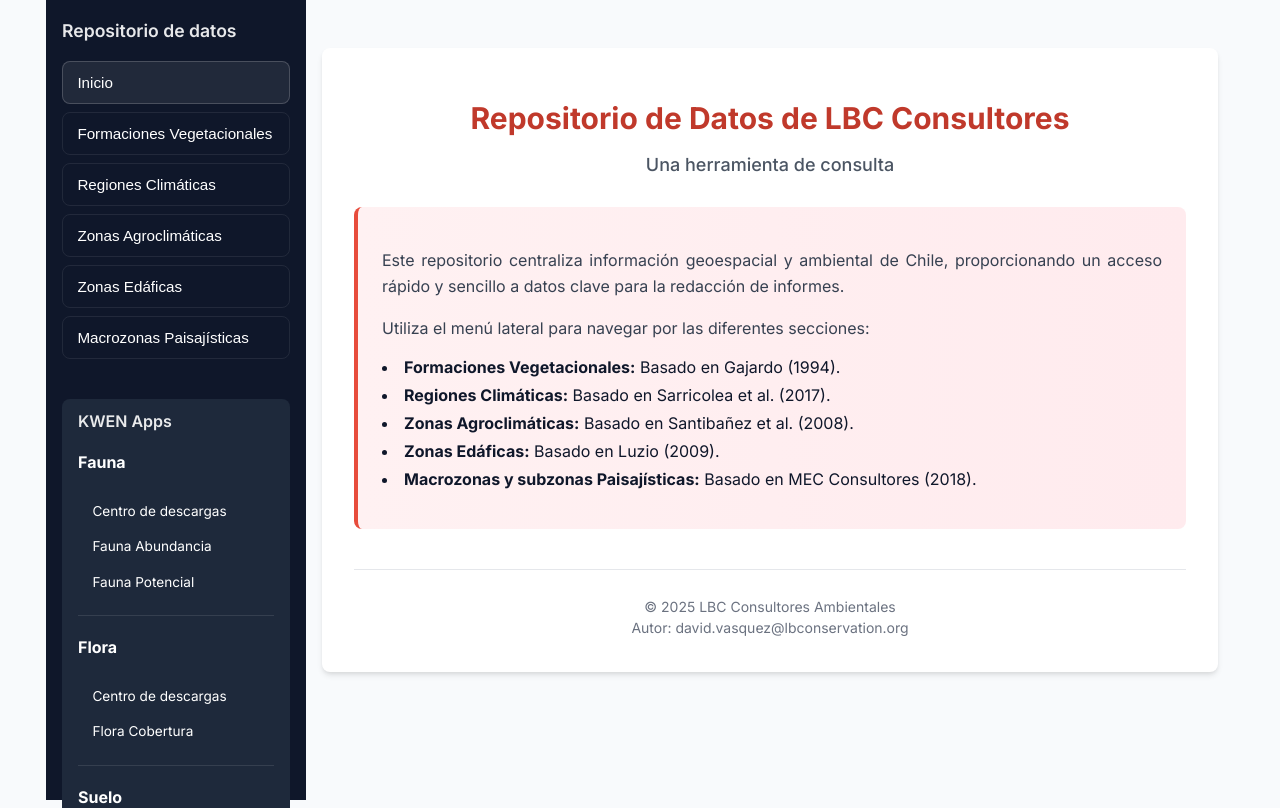
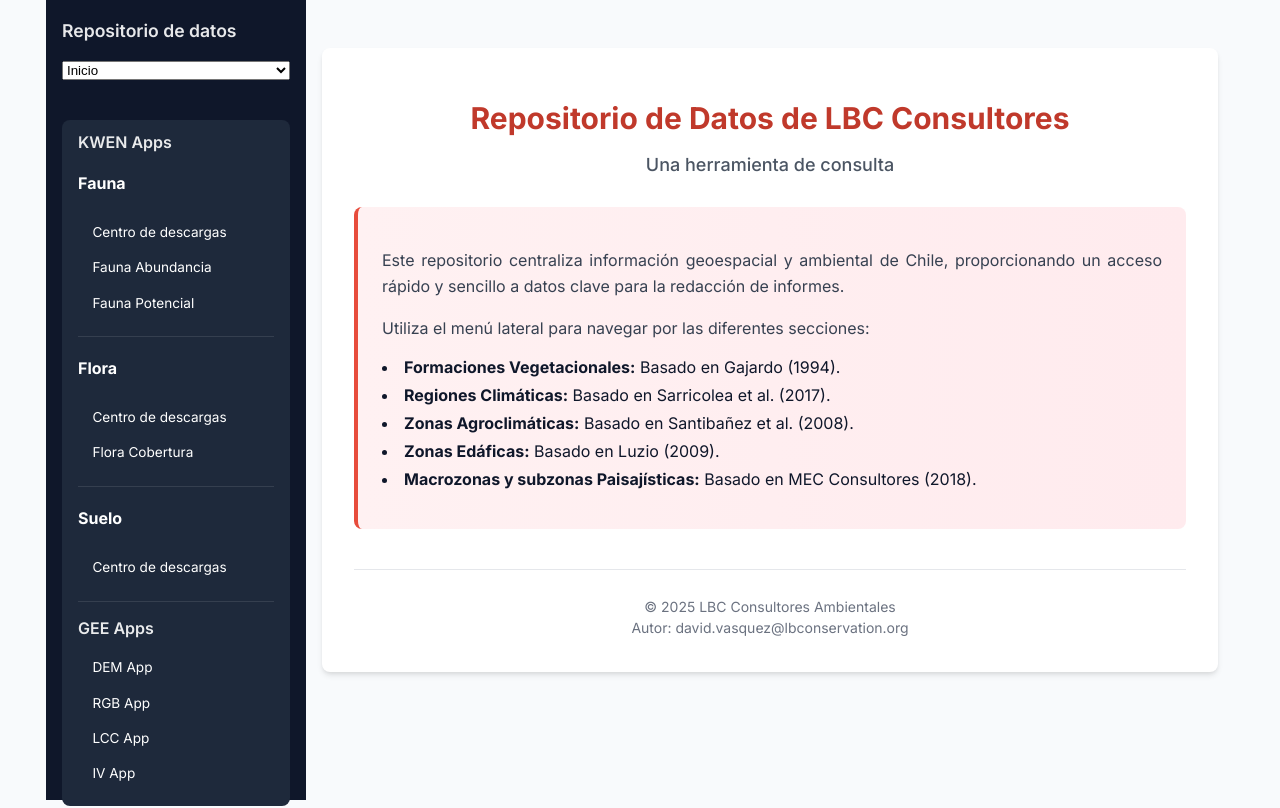
Before and after one commit to dnvasquez/repositorio-lbc, a React (Vite) app: page / in a window 1280 px wide. Shown: the top 808 px of the page. Built offline with nearby package versions, Linux system fonts and the light colour scheme.

Commit message:
Update App.jsx

```diff
--- a/src/App.jsx
+++ b/src/App.jsx
@@ -32,12 +32,21 @@
     <div className="layout">
       <aside className="sidebar">
         <h2>Repositorio de datos</h2>
-        <button className={view==='home' ? 'active' : ''} onClick={() => setView('home')}>Inicio</button>
-        <button className={view==='vegetation' ? 'active' : ''} onClick={() => setView('vegetation')}>Formaciones Vegetacionales</button>
-        <button className={view==='climate' ? 'active' : ''} onClick={() => setView('climate')}>Regiones Climáticas</button>
-        <button className={view==='agroclimatic' ? 'active' : ''} onClick={() => setView('agroclimatic')}>Zonas Agroclimáticas</button>
-        <button className={view==='edaphic' ? 'active' : ''} onClick={() => setView('edaphic')}>Zonas Edáficas</button>
-        <button className={view==='macrozona' ? 'active' : ''} onClick={() => setView('macrozona')}>Macrozonas Paisajísticas</button>
+        <select
+  // El valor del select está sincronizado con el estado 'view'
+  value={view}
+  // La función setView se llama cada vez que se elige una nueva opción
+  onChange={(e) => setView(e.target.value)}
+  // Clases para darle un estilo similar a un input, puedes personalizarlas
+  className="p-2 border border-gray-300 rounded-md bg-white w-full md:w-auto"
+>
+  <option value="home">Inicio</option>
+  <option value="vegetation">Formaciones Vegetacionales</option>
+  <option value="climate">Regiones Climáticas</option>
+  <option value="agroclimatic">Zonas Agroclimáticas</option>
+  <option value="edaphic">Zonas Edáficas</option>
+  <option value="macrozona">Macrozonas Paisajísticas</option>
+</select>
 
         <div className="sidebar-separator"></div>
 
@@ -64,7 +73,7 @@
           <div className="sidebar-separator"></div>
           <h4>Suelo</h4>
           <a href="https://www.appsheet.com/start/5a5af7fd-d911-4673-a85a-533ede97bc2d#appName=KWENsuelo-337919552&page=gallery&sort=%5B%7B%22Column%22%3A%22ID+MENU%22%2C%22Order%22%3A%22Ascending%22%7D%5D&table=Menu&view=Menu" target="_blank" rel="noopener noreferrer" className="sidebar-link">
-            KWEN Suelo
+            Centro de descargas
           </a>
           <div className="sidebar-separator"></div>
           <h2>GEE Apps</h2>
```
